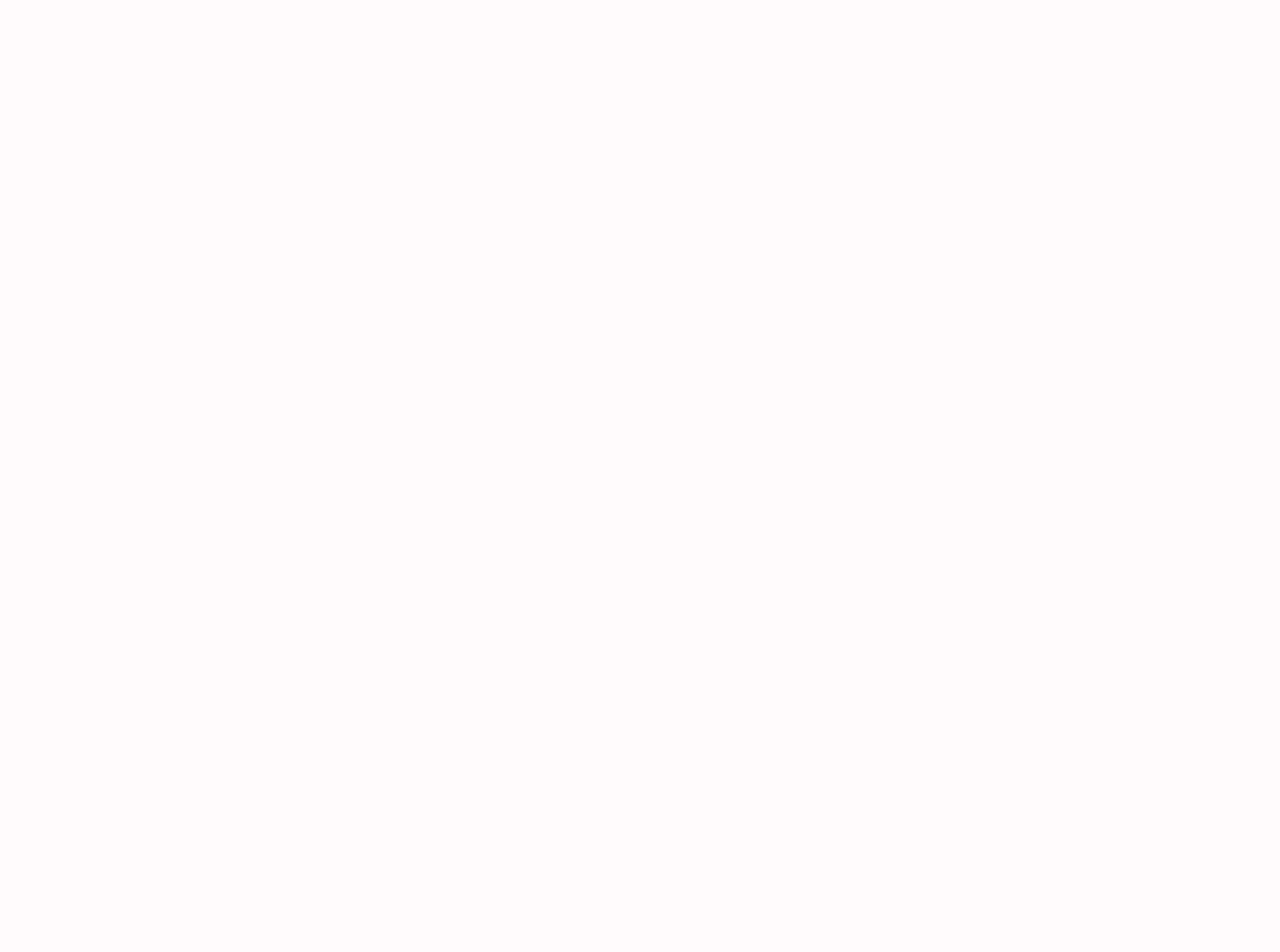
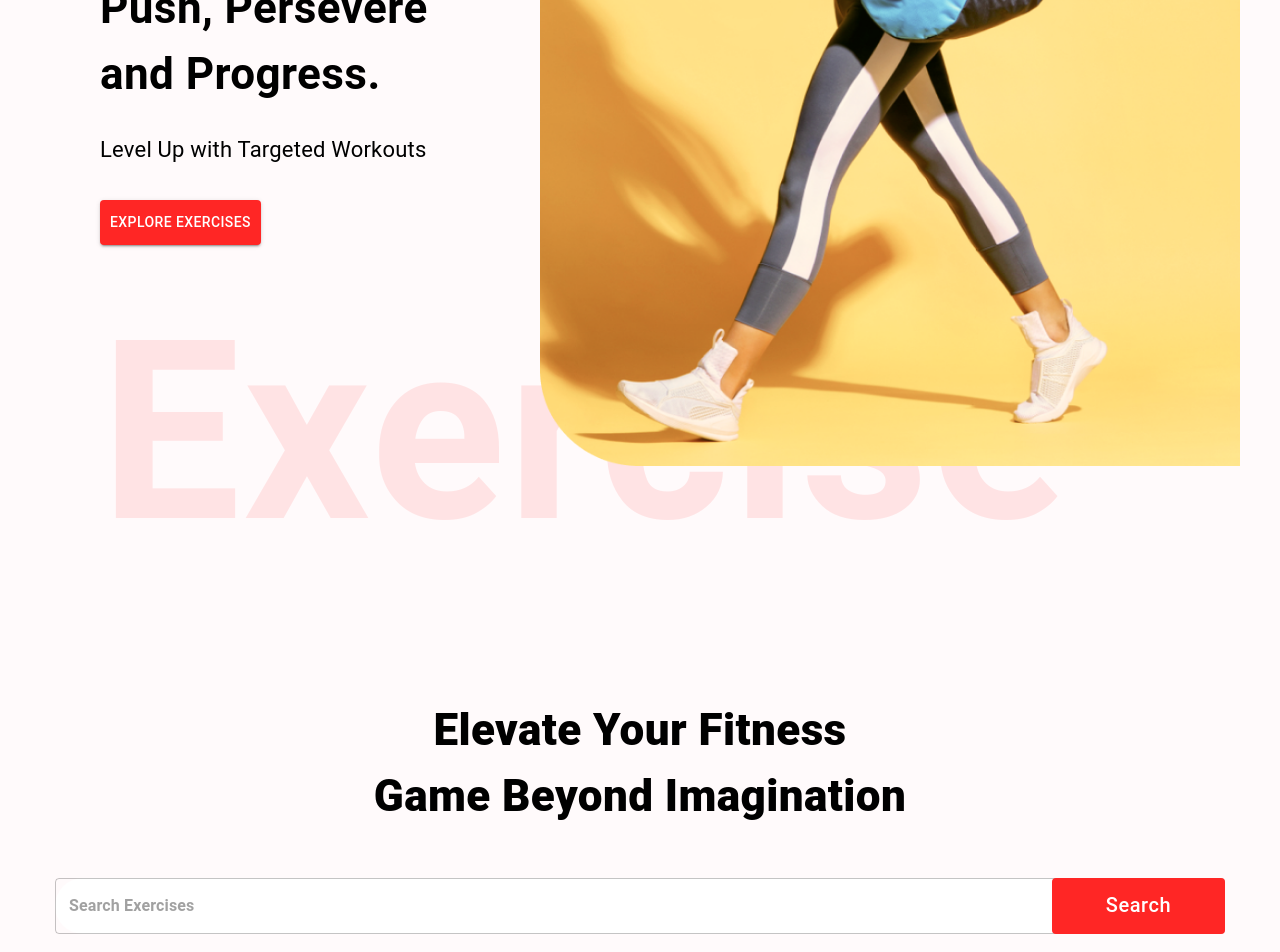
Before and after one commit to Tanishqk96/Gym-app, a React (Create React App) app: page / in a window 1280 px wide. Shown: the part 400-1352 px from the top of the page. Before the commit the page ends 800 px from the top, so only its background shows below. Built offline with nearby package versions, Linux system fonts and the light colour scheme.

Commit message:
added hero section and search bar

```diff
--- /dev/null
+++ b/src/components/Exercises.js
@@ -0,0 +1,11 @@
+import React from 'react'
+
+const Exercises = () => {
+  return (
+    <div>
+
+    </div>
+  )
+}
+
+export default Exercises
--- /dev/null
+++ b/src/components/HeroBanner.js
@@ -0,0 +1,24 @@
+import React from 'react'
+import { Box, Button, Typography } from '@mui/material'
+import HeroBannerImage from '../assets/images/banner.png'
+
+const HeroBanner = () => {
+  return (
+    <Box sx={{mt:{lg:'212px',xs:'70px'}, ml:{sm:'80px'}}} position="relative" p="20px">
+        <Typography color="#FF2625" fontSize="26px" fontWeight="600">
+        Peak Performance Studio
+        </Typography>
+        <Typography sx={{fontSize:{lg:'44px',sm:'40px'}}} fontWeight={750} mt='20px'>Push, Persevere <br/> and Progress.</Typography>
+        <Typography lineHeight='40px' fontSize='22px' mb='30px' mt='23px'>Level Up with Targeted Workouts</Typography>
+        <Button variant='contained' color='error'  href='#exercises'
+        sx={{backgroundColor:'#FF2625', padding:'10px'}}
+        >Explore Exercises</Button>
+        <Typography sx={{opacity:'0.1',display:{lg:'block', sm:'none'}}}
+        color='#FF2625' fontWeight='600' fontSize='250px'
+        >Exercise</Typography>
+        <img src={HeroBannerImage} alt='banner' className='hero-banner-img'/>
+    </Box>
+  )
+}
+
+export default HeroBanner
--- /dev/null
+++ b/src/components/SearchExercises.js
@@ -0,0 +1,35 @@
+import React, { useState } from 'react';
+import { Box, Button, Stack, TextField, Typography } from '@mui/material';
+
+const SearchExercises = () => {
+
+    const [search, setSearch] = useState('');
+    const HandleSearch = () =>{
+    }
+
+  return (
+    <Stack alignItems="center" mt="37px" justifyContent="center" p="20px">
+      <Typography fontWeight={900} sx={{ fontSize: { lg: '44px', xs: '30px' } }} mb="49px" textAlign="center">
+      Elevate Your Fitness <br/> Game Beyond Imagination
+      </Typography>
+      <Box position="relative" mb="72px">
+        <TextField
+          height="76px"
+          sx={{ input: { fontWeight: '700', border: 'none', borderRadius: '4px' }, width: { lg: '1170px', xs: '350px' }, backgroundColor: '#fff', borderRadius: '40px' }}
+          placeholder="Search Exercises"
+          type="text"
+          value={search}
+          onChange={(e)=>{setSearch(e.target.value.toLowerCase())}}
+
+        />
+        <Button className="search-btn" sx={{ bgcolor: '#FF2625', color: '#fff', textTransform: 'none', width: { lg: '173px', xs: '80px' }, height: '56px', position: 'absolute', right: '0px', fontSize: { lg: '20px', xs: '14px' } }}
+            onClick={HandleSearch}
+        >
+          Search
+        </Button>
+      </Box>
+    </Stack>
+  );
+};
+
+export default SearchExercises;
--- a/src/pages/Home.js
+++ b/src/pages/Home.js
@@ -1,11 +1,17 @@
+import { Box } from '@mui/material'
 import React from 'react'
+import HeroBanner from '../components/HeroBanner'
+import SearchExercises from '../components/SearchExercises'
+import Exercises from '../components/Exercises'
 
 const Home = () => {
   return (
-    <div>
-
-    </div>
-  )
+   <Box>
+    <HeroBanner/>
+    <SearchExercises/>
+    <Exercises/>
+   </Box>
+    )
 }
 
 export default Home
```
